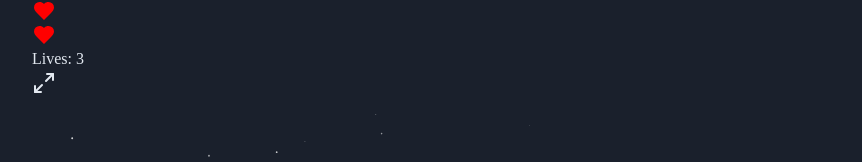
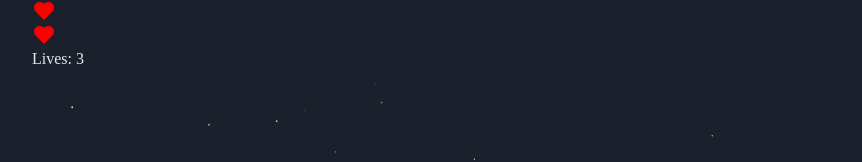
Before and after one commit to ahmedhamdy1234/space, a React (Vite) app: page / in a window 1280 px wide. Shown: the part 145-307 px from the top of the page, without its empty margins (208-1070 px from the left). Built offline with nearby package versions, Linux system fonts and the light colour scheme.

Commit message:
Add files via upload

```diff
--- a/src/App.tsx
+++ b/src/App.tsx
@@ -1,15 +1,13 @@
-import React, { useState, useCallback, useRef, useEffect } from 'react'
+import React, { useState, useCallback } from 'react'
 import GameCanvas from './components/GameCanvas'
 import { GameState } from './game/game'
-import { Heart, Star, TrendingUp, Maximize2, Minimize2 } from 'lucide-react'
+import { Heart, Star, TrendingUp } from 'lucide-react'
 
 function App() {
   const [score, setScore] = useState(0)
   const [lives, setLives] = useState(3)
   const [gameState, setGameState] = useState<GameState>('start')
-  const [level, setLevel] = useState(1)
-  const [isFullscreen, setIsFullscreen] = useState(false);
-  const appRef = useRef<HTMLDivElement>(null);
+  const [level, setLevel] = useState(1) // New state for current level
 
   const handleScoreUpdate = useCallback((newScore: number) => {
     setScore(newScore)
@@ -27,52 +25,8 @@ function App() {
     setLevel(newLevel)
   }, [])
 
-  const toggleFullscreen = useCallback(() => {
-    if (appRef.current) {
-      if (!isFullscreen) {
-        if (appRef.current.requestFullscreen) {
-          appRef.current.requestFullscreen();
-        } else if ((appRef.current as any).mozRequestFullScreen) { /* Firefox */
-          (appRef.current as any).mozRequestFullScreen();
-        } else if ((appRef.current as any).webkitRequestFullscreen) { /* Chrome, Safari and Opera */
-          (appRef.current as any).webkitRequestFullscreen();
-        } else if ((appRef.current as any).msRequestFullscreen) { /* IE/Edge */
-          (appRef.current as any).msRequestFullscreen();
-        }
-        setIsFullscreen(true);
-      } else {
-        if (document && document.exitFullscreen) {
-          document.exitFullscreen();
-        } else if (document && (document as any).mozCancelFullScreen) { /* Firefox */
-          (document as any).mozCancelFullScreen();
-        } else if (document && (document as any).webkitExitFullscreen) { /* Chrome, Safari and Opera */
-          (document as any).webkitExitFullscreen();
-        } else if (document && (document as any).msExitFullscreen) { /* IE/Edge */
-          (document as any).msExitFullscreen();
-        }
-        setIsFullscreen(false);
-      }
-    }
-  }, [isFullscreen]);
-
-  useEffect(() => {
-    const handleFullscreenChange = () => {
-      setIsFullscreen(!!document.fullscreenElement);
-    };
-
-    if (document) {
-      document.addEventListener('fullscreenchange', handleFullscreenChange);
-    }
-
-    return () => {
-      if (document) {
-        document.removeEventListener('fullscreenchange', handleFullscreenChange);
-      }
-    };
-  }, []);
-
   return (
-    <div className="min-h-screen bg-gradient-to-br from-gray-900 to-gray-800 flex flex-col items-center justify-center p-4 font-sans text-white" ref={appRef}>
+    <div className="min-h-screen bg-gradient-to-br from-gray-900 to-gray-800 flex flex-col items-center justify-center p-4 font-sans text-white">
       <h1 className="text-5xl font-extrabold mb-8 text-transparent bg-clip-text bg-gradient-to-r from-lime-400 to-green-500 drop-shadow-lg">
         Space Invaders
       </h1>
@@ -93,20 +47,17 @@ function App() {
           </span>
           Lives: {lives}
         </div>
-        <button onClick={toggleFullscreen} className="focus:outline-none">
-          {isFullscreen ? <Minimize2 size={24} /> : <Maximize2 size={24} />}
-        </button>
       </div>
 
       <GameCanvas
         onScoreUpdate={handleScoreUpdate}
         onLivesUpdate={handleLivesUpdate}
         onGameStateChange={handleGameStateChange}
-        onLevelUpdate={handleLevelUpdate}
+        onLevelUpdate={handleLevelUpdate} // Pass the new callback
         gameState={gameState}
         score={score}
         lives={lives}
-        level={level}
+        level={level} // Pass the new level state
       />
 
       <p className="mt-8 text-gray-400 text-sm">
```
